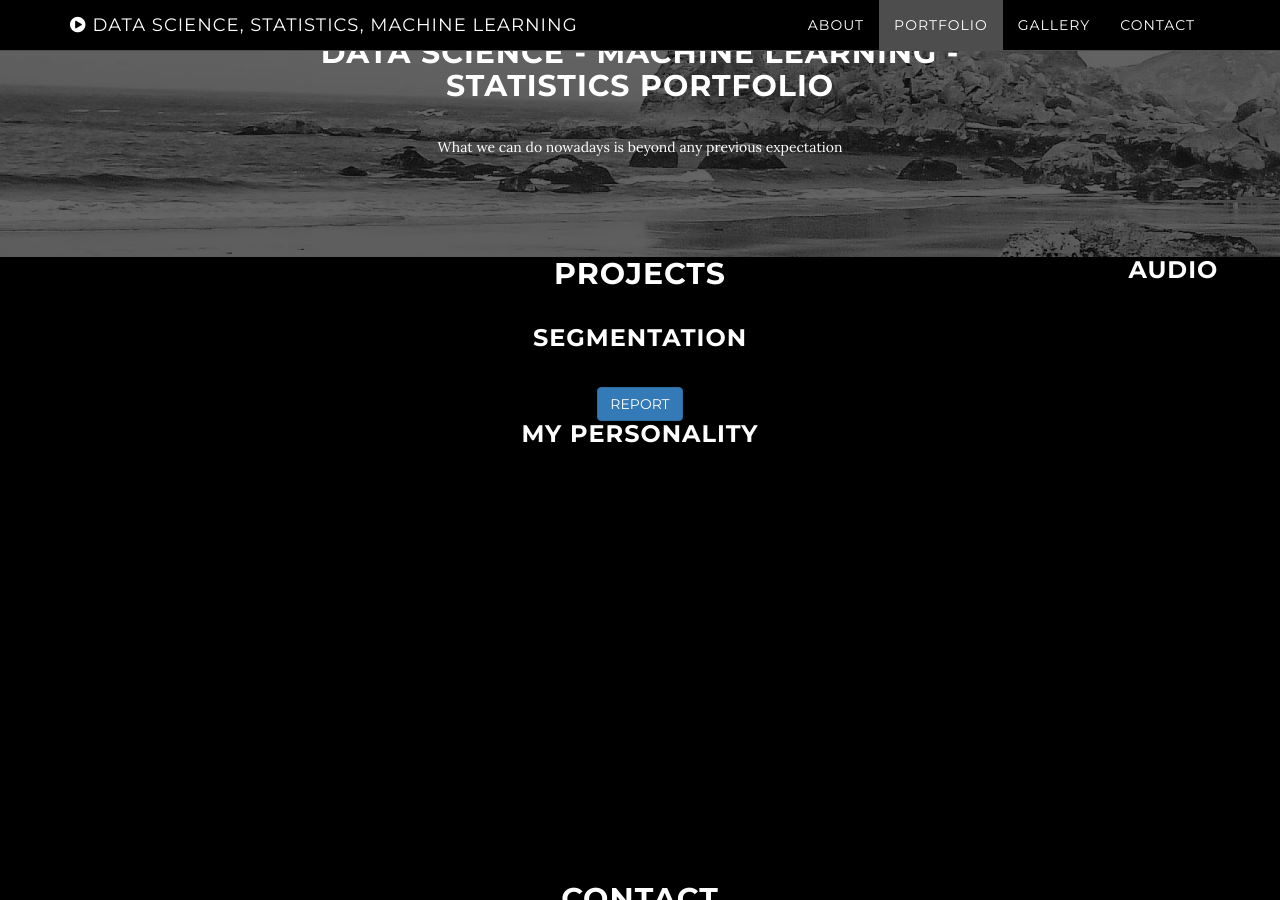
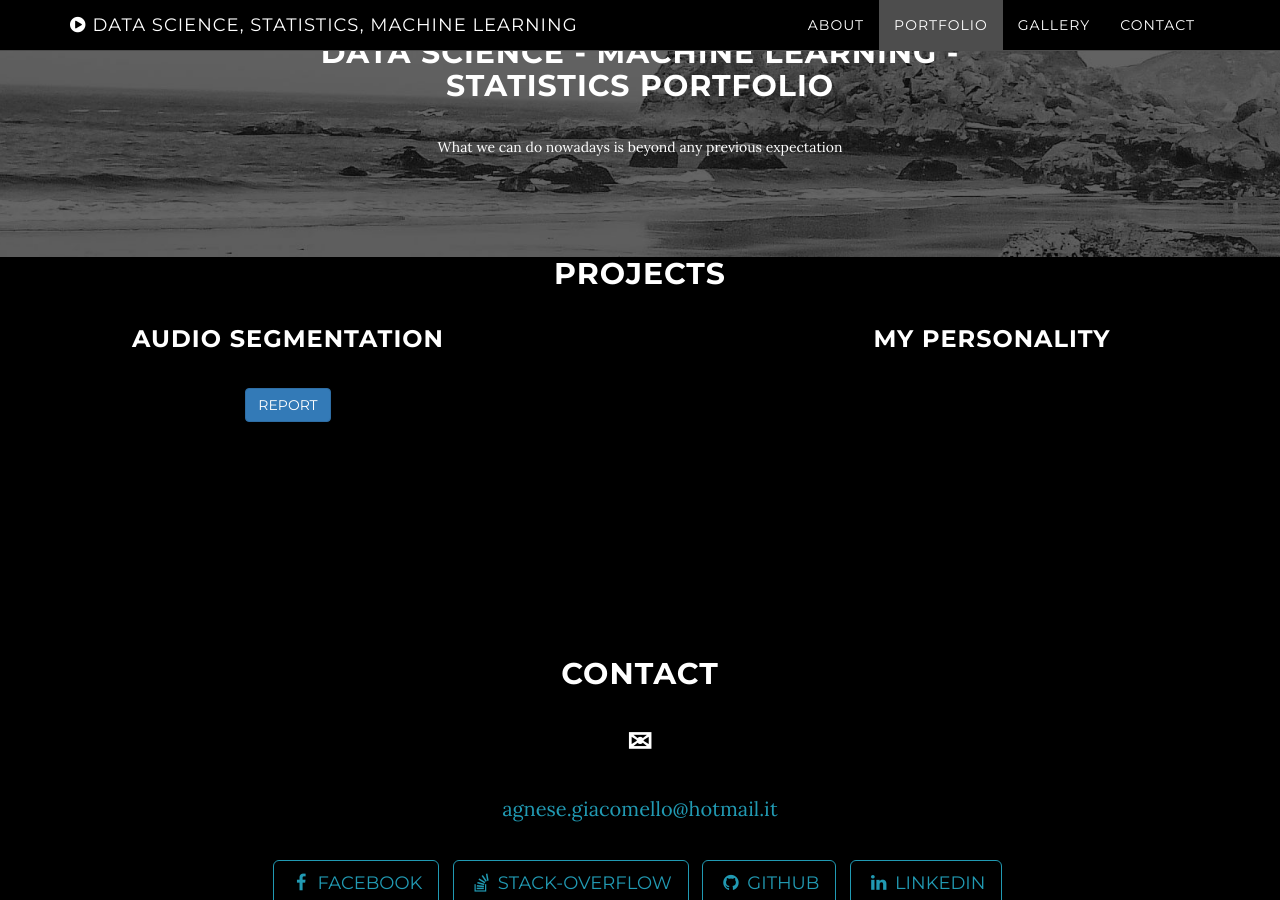
Before and after one commit to AgneseG/AgneseG.github.io, a Jekyll site: the page built from index.html, in a window 1280 px wide and 900 px high, scrolled down 2401 px. Built offline with Jekyll 4.4.1, drawn with Linux system fonts in a browser that asks for light colours.

Commit message:
Update download.html

```diff
--- a/_includes/download.html
+++ b/_includes/download.html
@@ -15,14 +15,14 @@
 <h2 class="col-lg-8 col-lg-offset-2"> Projects </h2>
 
 
-<div class="container1">
+<div class="cont1">
   <h3 >Audio Segmentation</h3>
   <a href="https://drive.google.com/file/d/1sbcjbPFX8HLIGBosnztp05XA7lDKWVVw/view?usp=sharing" target="_blank" class="btn btn-primary">Report</a>
 
   <div style="clear:both;"></div>
 </div>
 
-<div class="container">
+<div class="cont">
   <h3 >My Personality</h3>
   <div style="clear:both;"></div>
 </div>
```
